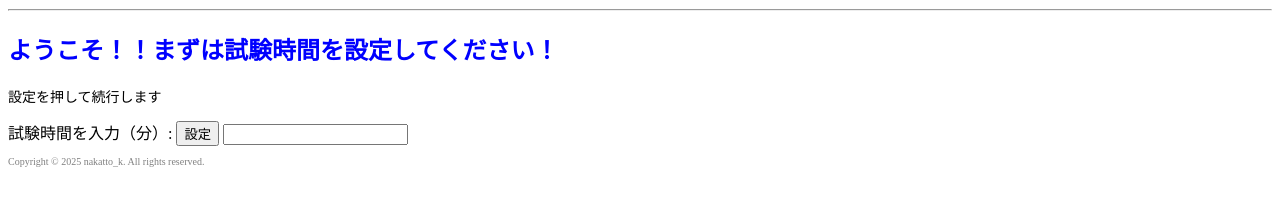
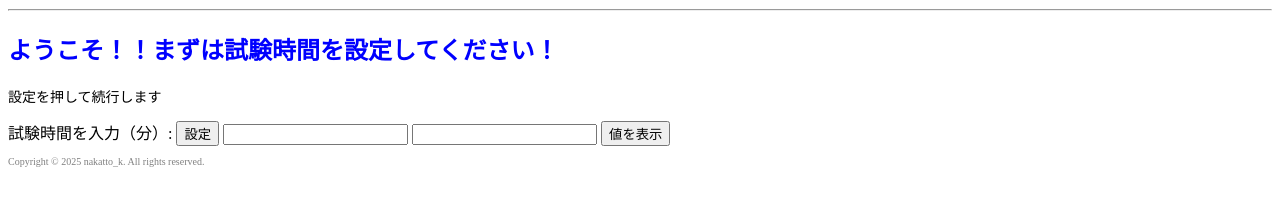
Before and after one commit to nakatto-k/TestTimerX, a plain HTML site: page index.html in a window 1280 px wide. Shown: the part 96-302 px from the top of the page. Drawn offline with Linux system fonts and the light colour scheme.

Commit message:
Update index.html

```diff
--- a/index.html
+++ b/index.html
@@ -11,6 +11,17 @@
     <label for="examTime">試験時間を入力（分）:</label>
     <button type="submit">設定</button>
     <input type="number" id="試験時間" name="試験時間" required>
+    <input type="text" id="myTextBox">
+<button onclick="showValue()">値を表示</button>
+
+<script>
+function showValue() {
+  const textBox = document.getElementById("myTextBox");
+  const inputValue = textBox.value;
+  alert("入力された値は " + inputValue + " です。");
+}
+</script>
+
 
 
     <p style="font-size:10px;color:gray">Copyright © 2025 nakatto_k. All rights reserved.</p>
```
